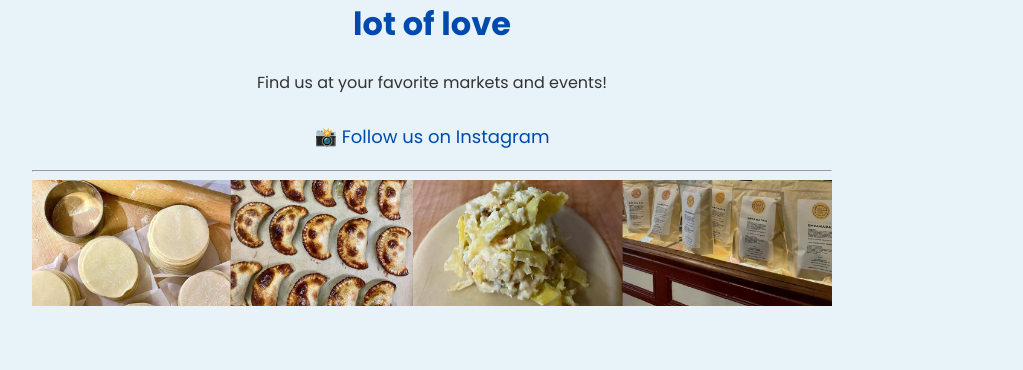
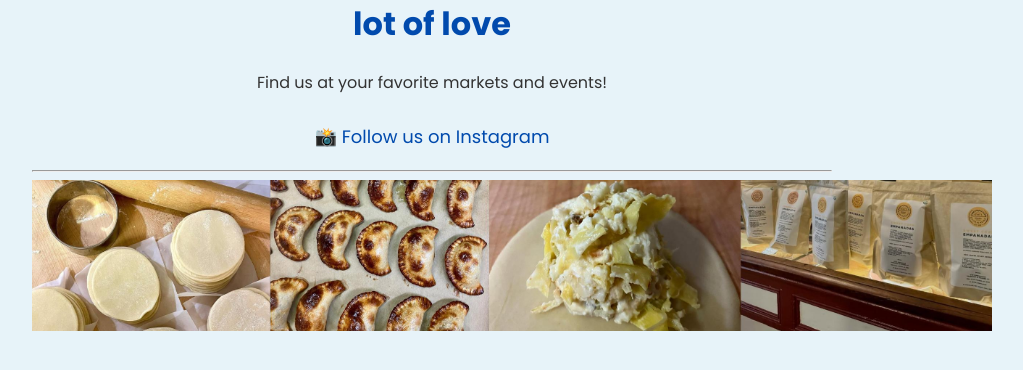
Before and after one commit to tinchogurman/flask-empanadas, a Flask app: page / in a window 1280 px wide. Shown: the part 275-645 px from the top of the page, without its empty margins (208-1231 px from the left). Run offline with Flask 3, Linux system fonts and the light colour scheme.

Commit message:
cambios de imagen tamaño

```diff
--- a/static/style.css
+++ b/static/style.css
@@ -218,7 +218,7 @@ canvas {
 }
 
 .banner-container {
-    width: 100%;
+    width: 120%;
     overflow: hidden;
     display: flex;
     justify-content: center;
@@ -227,7 +227,7 @@ canvas {
 }
 
 .home-banner {
-    width: 100%;
+    width: 120%;
     height: auto;
     object-fit: cover;
     display: block;
```
